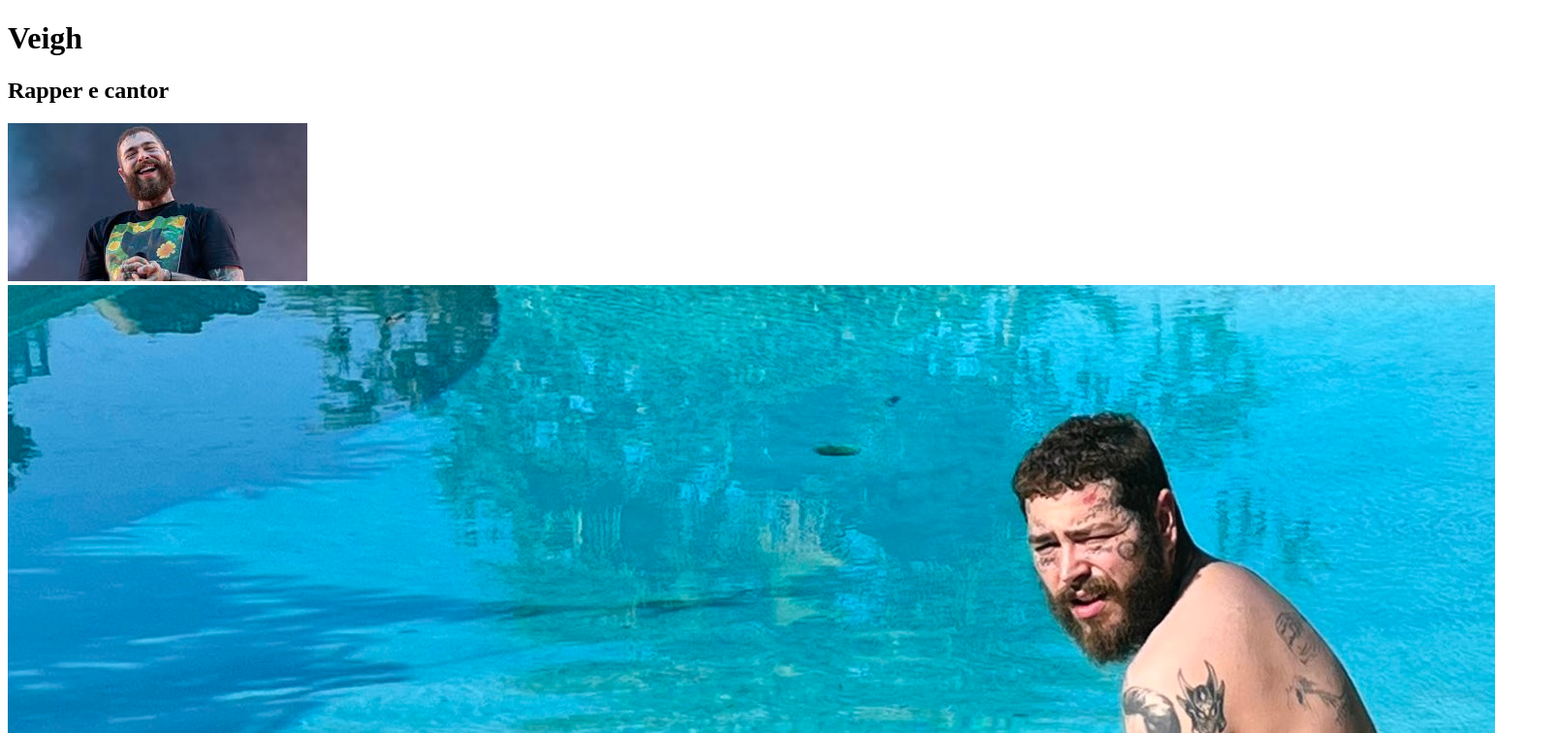
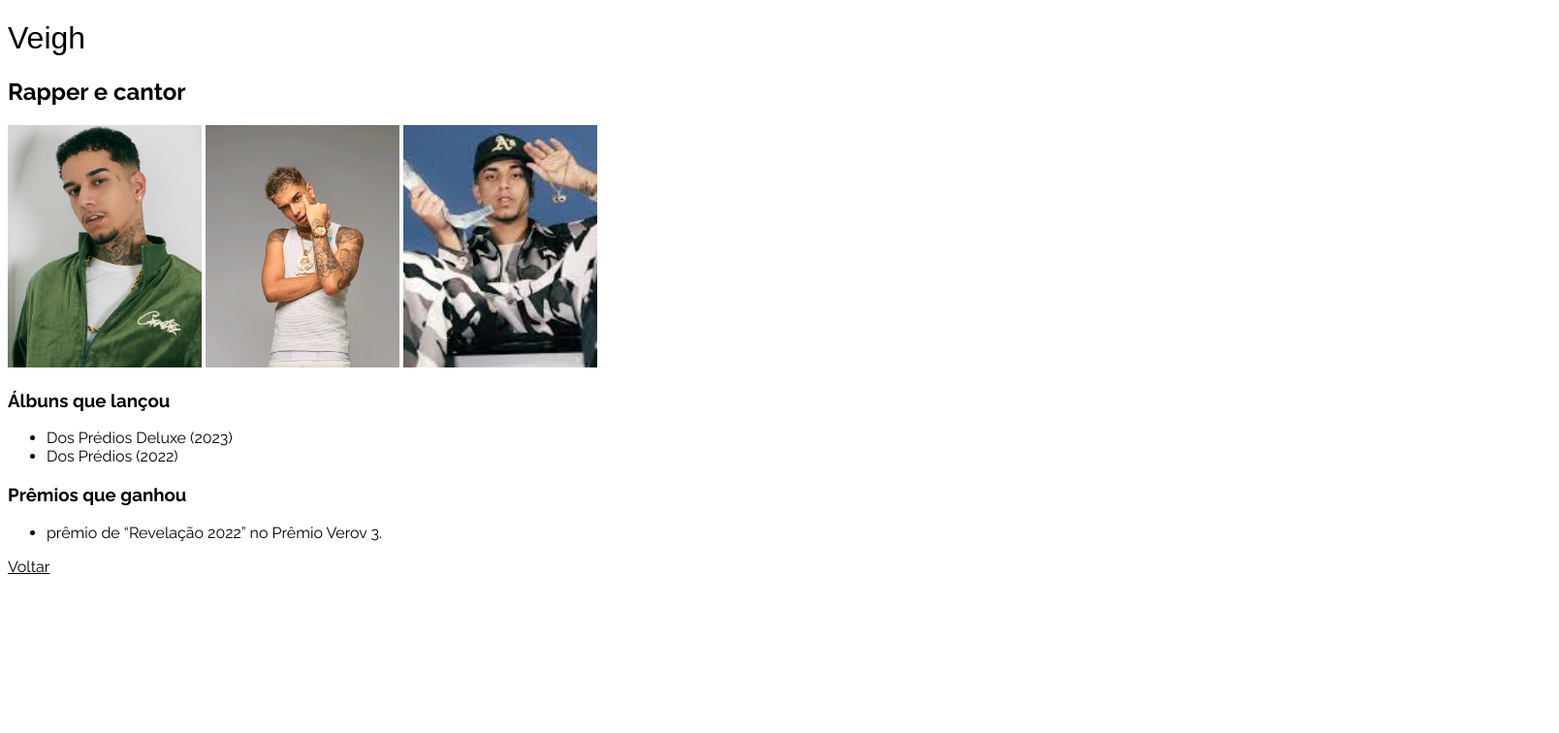
Before and after one commit to gabrielasanita/site-artistas, a plain HTML site: page veigh.html in a window 1280 px wide. Shown: the top 756 px of the page at 97% size, 1608 px wide, since content can reach past the window. Drawn offline with Linux system fonts and the light colour scheme; a web font is replaced by a local one.

Commit message:
Alterações

```diff
--- /dev/null
+++ b/estilo.css
@@ -0,0 +1,25 @@
+p {
+    margin: 0;
+}
+img {
+    width: 200px;
+    height: 250px;
+    object-fit: cover;
+}
+h1{
+    font-family: "Poetsen One", sans-serif;
+    font-weight: 400;
+    font-style: normal;
+
+}
+p,li,h2,h3,a{
+    font-family: "Raleway", sans-serif;
+    font-optical-sizing: auto;
+    font-style: normal;
+}
+hr{
+    margin-top: 0%;
+}
+a{
+    color: black;
+}
--- a/veigh.html
+++ b/veigh.html
@@ -4,12 +4,26 @@
     <meta charset="UTF-8">
     <meta name="viewport" content="width=device-width, initial-scale=1.0">
     <title>Veigh</title>
+    <link rel="stylesheet" href="estilo.css">
+    <link rel="preconnect" href="https://fonts.googleapis.com">
+    <link rel="preconnect" href="https://fonts.gstatic.com" crossorigin>
+    <link href="https://fonts.googleapis.com/css2?family=Poetsen+One&family=Raleway:ital,wght@0,100..900;1,100..900&display=swap" rel="stylesheet">
 </head>
 <body>
     <h1>Veigh</h1>
     <h2>Rapper e cantor</h2>
-    <img src="img/post-malone-1.jpg" alt="Post Malone em show">
-    <img src="img/post-malone-2.jpeg" alt="Capa do último albúm Austin">
-    <img src="img/post-malone-3.jpg" alt="Post Malone">
+    <img src="img/veigh-1.jpg" alt="Thiago Veigh">
+    <img src="img/veigh-2.png" alt="Veigh">
+    <img src="img/veigh-3.jpg" alt="Veigh">
+    <h3>Álbuns que lançou</h3>
+    <ul>
+        <li>Dos Prédios Deluxe (2023)</li>
+        <li>Dos Prédios (2022)</li>
+    </ul>
+    <h3>Prêmios que ganhou</h3>
+    <ul>
+        <li>prêmio de “Revelação 2022” no Prêmio Verov 3.</li>
+    </ul>
+    <a href="index.html">Voltar</a>
 </body>
 </html>
```
Also changed, not shown: index.html (added, +30 -0 lines), margot-robbie.html (+14 -1 lines), post-malone.html (+14 -1 lines), img/post-malone-2.jpeg (deleted), img/post-malone-2.jpg (added).
